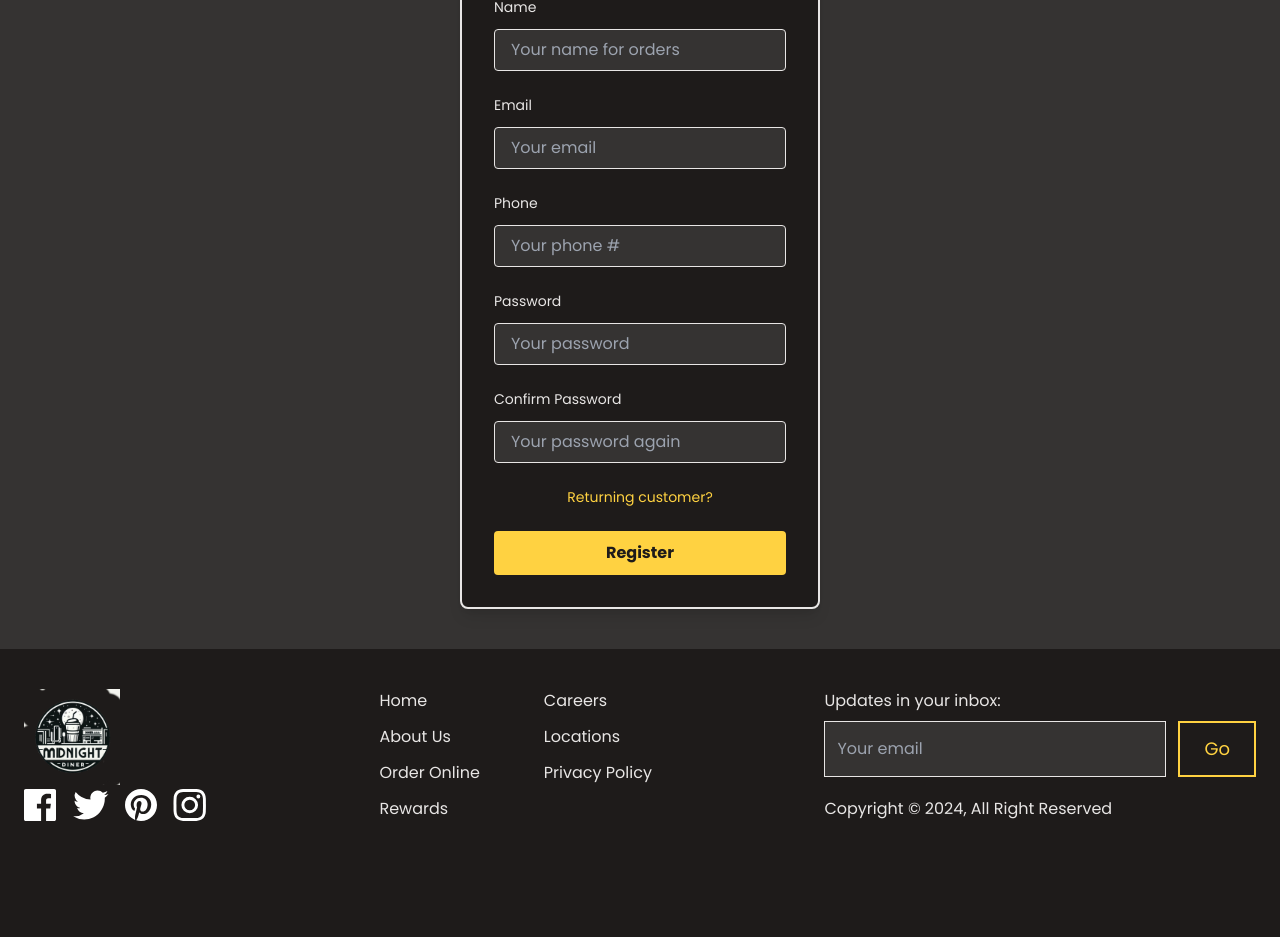
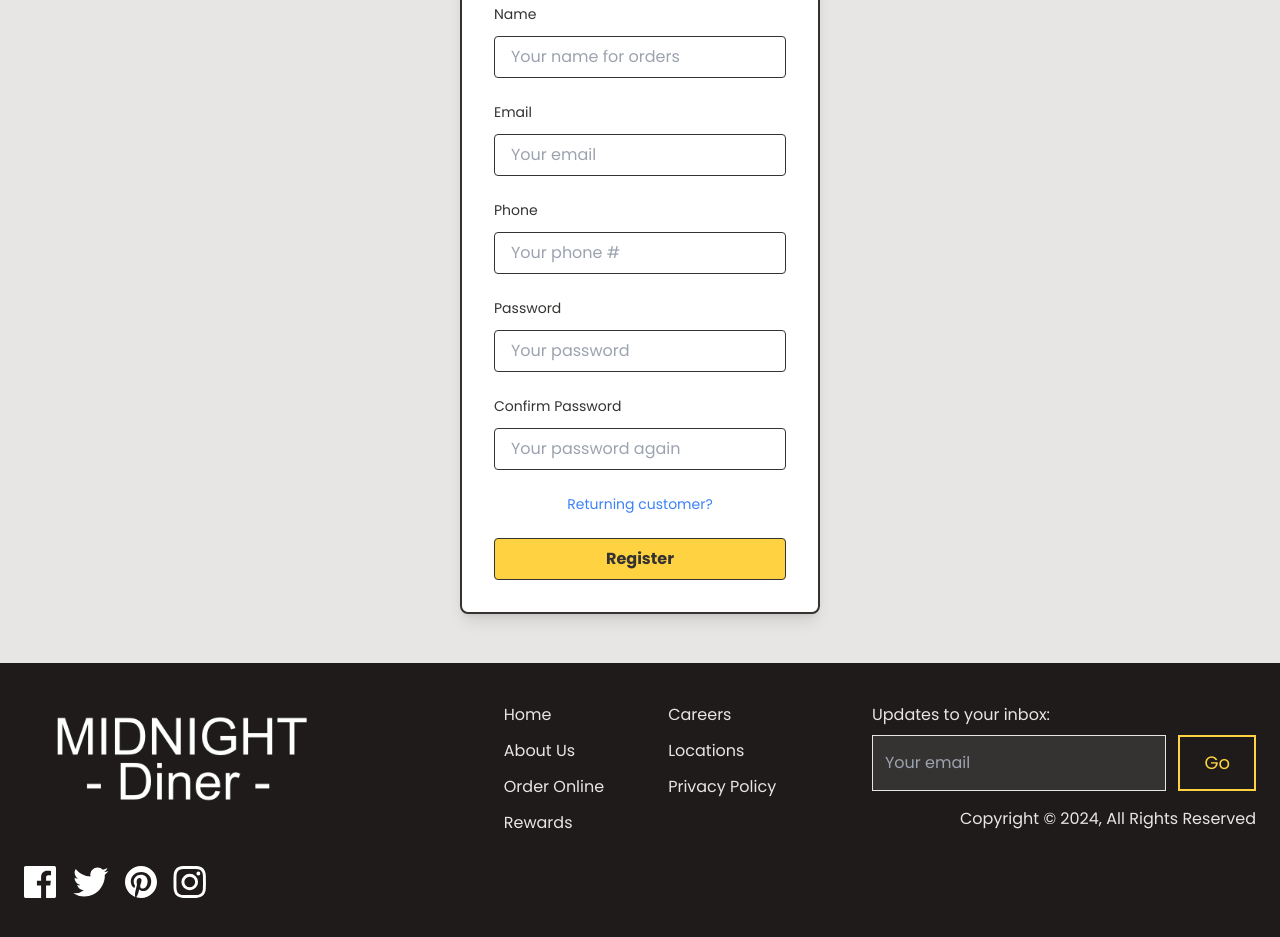
Before and after one commit to MarshallNickolauson/midnight-diner, a React (Vite) app in the folder frontend/: page /register in a window 1280 px wide. Shown: the part 237-1174 px from the top of the page. Before the commit the page ends 1098 px from the top, so only its background shows below. Built offline with nearby package versions, Linux system fonts and the light colour scheme.

Commit message:
updated styling

```diff
--- a/frontend/src/components/Footer.jsx
+++ b/frontend/src/components/Footer.jsx
@@ -1,82 +1,98 @@
-import { Link } from 'react-router-dom'
-import facebook from '../assets/img/icon-facebook.svg'
-import youtube from '../assets/img/icon-youtube.svg'
-import twitter from '../assets/img/icon-twitter.svg'
-import pinterest from '../assets/img/icon-pinterest.svg'
-import instagram from '../assets/img/icon-instagram.svg'
-import logo from '../assets/img/midnight-diner-logo.png'
-import { useState } from 'react'
+import { Link } from 'react-router-dom';
+import facebook from '../assets/img/icon-facebook.svg';
+import twitter from '../assets/img/icon-twitter.svg';
+import pinterest from '../assets/img/icon-pinterest.svg';
+import instagram from '../assets/img/icon-instagram.svg';
+import logo from '../assets/img/midnight-diner-logo-long.png';
+import { useState } from 'react';
 
 function Footer() {
-
   const footerLinks = [
     facebook,
     twitter,
     pinterest,
     instagram,
-  ]
+  ];
 
   const [email, setEmail] = useState('');
 
   const handleSubmit = (e) => {
+    e.preventDefault();
     console.log(email);
     setEmail('');
-  }
+  };
 
   return (
-    <footer className='bg-veryDarkBlue'>
-      <div className="container flex flex-col-reverse justify-between px-6 py-10 mx-auto space-y-8 md:flex-row md:space-y-0">
-        <div className="flex flex-col-reverse items-center justify-between space-y-12 md:flex-col md:space-y-0 md:items-start">
-          <div className="mx-auto my-6 text-center text-white md:hidden">
-            Copyright &copy; 2024, All Right Reserved
+    <footer className="bg-veryDarkBlue">
+      <div className="container flex flex-col justify-between px-6 py-10 mx-auto space-y-8 md:flex-row md:space-y-0">
+
+        {/* Social Media & Logo */}
+        <div className="flex flex-col items-center md:items-start md:w-1/3 space-y-6">
+          {/* Logo - hidden on smaller screens */}
+          <div className="hidden md:block mb-6">
+            <img
+              src={logo}
+              className="w-3/4 max-w-xs lg:max-w-md xl:max-w-lg"
+              alt="Logo"
+            />
           </div>
-          <div>
-            <img src={logo} className='h-24' alt="Logo" />
-          </div>
-          <div className="flex justify-center space-x-4">
+
+          {/* Social Icons */}
+          <div className="flex space-x-4">
             {footerLinks.map((link) => (
-              <Link key={link} to='/'>
-                <img src={link} className='h-8' alt="" />
+              <Link key={link} to="/">
+                <img src={link} className="h-8" alt="" />
               </Link>
             ))}
           </div>
-        </div>
-        <div className="flex justify-around space-x-16">
-          <div className="flex flex-col space-y-3 text-mainWhite">
-            <Link className='hover:underline' to='/'>Home</Link>
-            <Link className='hover:underline' to='/'>About Us</Link>
-            <Link className='hover:underline' to='/'>Order Online</Link>
-            <Link className='hover:underline' to='/'>Rewards</Link>
-          </div>
-          <div className="flex flex-col space-y-3 text-mainWhite">
-            <Link className='hover:underline' to='/'>Careers</Link>
-            <Link className='hover:underline' to='/'>Locations</Link>
-            <Link className='hover:underline' to='/'>Privacy Policy</Link>
+
+          {/* Copyright Text - visible only on smaller screens */}
+          <div className="text-center text-white mt-6 md:hidden">
+            Copyright &copy; 2024, All Rights Reserved
           </div>
         </div>
-        <div className="flex flex-col justify-between">
-          <form onSubmit={handleSubmit}>
-            <h1 className='text-mainWhite pb-2'>Updates in your inbox:</h1>
+
+        {/* Links Section */}
+        <div className="flex flex-wrap justify-center space-x-8 md:space-x-16 md:w-1/3 text-mainWhite">
+          <div className="flex flex-col space-y-3">
+            <Link className="hover:underline" to="/">Home</Link>
+            <Link className="hover:underline" to="/">About Us</Link>
+            <Link className="hover:underline" to="/">Order Online</Link>
+            <Link className="hover:underline" to="/">Rewards</Link>
+          </div>
+          <div className="flex flex-col space-y-3">
+            <Link className="hover:underline" to="/">Careers</Link>
+            <Link className="hover:underline" to="/">Locations</Link>
+            <Link className="hover:underline" to="/">Privacy Policy</Link>
+          </div>
+        </div>
+
+        {/* Subscription Form */}
+        <div className="hidden md:flex flex-col items-center md:items-end md:w-1/3">
+          <form onSubmit={handleSubmit} className="w-full max-w-sm">
+            <h1 className="text-mainWhite pb-2 text-center md:text-left">Updates to your inbox:</h1>
             <div className="flex space-x-3">
               <input
                 type="email"
                 value={email}
                 onChange={(e) => setEmail(e.target.value)}
-                className="w-full px-3 border border-mainWhite focus:outline-none focus:ring-1 focus:ring-mainWhite transition-all duration-100 ease-in-out bg-mainDarkGray text-mainWhite"
-                placeholder='Your email'
+                className="w-full px-3 border border-mainWhite bg-mainDarkGray text-mainWhite focus:outline-none focus:ring-1 focus:ring-mainWhite transition-all duration-100 ease-in-out"
+                placeholder="Your email"
                 required
               />
               <button
                 className="px-6 py-3 text-mainYellow border-2 border-mainYellow transition-all duration-300 ease-in-out hover:bg-mainYellow focus:outline-none group"
               >
-                <h1 className="text-mainYellow text-lg transition-all duration-100 ease-in-out group-hover:text-mainBlack">
+                <span className="text-mainYellow text-lg transition-all duration-100 ease-in-out group-hover:text-mainBlack">
                   Go
-                </h1>
+                </span>
               </button>
             </div>
           </form>
-          <div className="hidden text-mainWhite md:block">
-            Copyright &copy; 2024, All Right Reserved
+
+          {/* Copyright Text - hidden on smaller screens */}
+          <div className="hidden text-mainWhite md:block mt-4">
+            Copyright &copy; 2024, All Rights Reserved
           </div>
         </div>
       </div>
--- a/frontend/src/pages/LoginPage.jsx
+++ b/frontend/src/pages/LoginPage.jsx
@@ -9,7 +9,9 @@ const LoginPage = () => {
     const location = useLocation();
 
     useEffect(() => {
-        window.scrollTo({ top: 0, behavior: 'smooth' });
+        setTimeout(() => {
+            window.scrollTo({ top: 0, behavior: 'smooth' });
+        }, 10)
     }, [location]);
 
     const [email, setEmail] = useState('');
@@ -18,13 +20,20 @@ const LoginPage = () => {
     const navigate = useNavigate();
     const dispatch = useDispatch();
 
-    const [login, { isLoading }] = useLoginMutation();
+    const [login, { isLoading, isError }] = useLoginMutation();
 
     const { userInfo } = useSelector((state) => state.auth);
 
     useEffect(() => {
         if (userInfo) navigate('/');
     }, [navigate, userInfo]);
+
+    useEffect(() => {
+        if (isError) {
+            setEmail('');
+            setPassword('');
+        }
+    }, [isError]);
 
     const handleLogin = async (e) => {
         e.preventDefault();
@@ -45,6 +54,11 @@ const LoginPage = () => {
         <div className="flex justify-center items-center bg-mainWhite py-20">
             <div className="bg-white p-8 shadow-lg border-2 border-mainDarkGray w-[360px] rounded-lg">
                 <h1 className="text-mainDarkGray text-3xl mb-6 text-center font-semibold">Login</h1>
+                {isError && (
+                    <div className="text-red-500 text-sm mb-4 text-center">
+                        Email or password not found
+                    </div>
+                )}
                 <form onSubmit={handleLogin} className="space-y-6">
                     <div className="space-y-3">
                         <label htmlFor="email" className="block text-mainDarkGray text-sm">
--- a/frontend/src/pages/RegisterPage.jsx
+++ b/frontend/src/pages/RegisterPage.jsx
@@ -8,7 +8,9 @@ const RegisterPage = () => {
     const location = useLocation();
 
     useEffect(() => {
+        setTimeout(() => {
             window.scrollTo({ top: 0, behavior: 'smooth' });
+        }, 10)
     }, [location]);
 
     const [name, setName] = useState('');
@@ -31,7 +33,7 @@ const RegisterPage = () => {
         e.preventDefault();
 
         if (password !== confirmPassword) {
-            console.log('Passwords dont match');
+            console.log('Passwords don’t match');
         } else {
             try {
                 const res = await register({ name, email, phone, password }).unwrap();
@@ -44,94 +46,41 @@ const RegisterPage = () => {
     };
 
     return (
-        <div className="flex justify-center items-start py-10 bg-mainDarkGray">
-            <div className="bg-mainBlack p-8 shadow-lg border-2 border-mainWhite w-[360px] rounded-lg">
-                <h1 className="text-mainWhite text-3xl mb-6 text-center font-semibold">Make an Account</h1>
+        <div className="flex justify-center items-start py-10 min-h-screen bg-mainWhite">
+            <div className="bg-white p-8 shadow-lg border-2 border-mainDarkGray w-[360px] rounded-lg">
+                <h1 className="text-mainDarkGray text-[1.8rem] mb-6 text-center font-semibold">Make an Account</h1>
                 <form onSubmit={handleRegister} className="space-y-6">
-
-                    <div className="space-y-3">
-                        <label htmlFor="name" className="block text-mainWhite text-sm">
-                            Name
+                    {[
+                        { id: 'name', label: 'Name', type: 'text', value: name, onChange: setName, placeholder: 'Your name for orders' },
+                        { id: 'email', label: 'Email', type: 'email', value: email, onChange: setEmail, placeholder: 'Your email' },
+                        { id: 'phone', label: 'Phone', type: 'tel', value: phone, onChange: setPhone, placeholder: 'Your phone #' },
+                        { id: 'password', label: 'Password', type: 'password', value: password, onChange: setPassword, placeholder: 'Your password' },
+                        { id: 'confirmPassword', label: 'Confirm Password', type: 'password', value: confirmPassword, onChange: setConfirmPassword, placeholder: 'Your password again' }
+                    ].map((field, index) => (
+                        <div key={index} className="space-y-3">
+                            <label htmlFor={field.id} className="block text-mainDarkGray text-sm">
+                                {field.label}
                             </label>
                             <input
-                            type="text"
-                            id="name"
-                            value={name}
-                            onChange={(e) => setName(e.target.value)}
-                            className="w-full px-4 py-2 border border-mainWhite focus:outline-none focus:ring-2 focus:ring-mainYellow bg-mainDarkGray text-mainWhite rounded transition duration-150"
+                                type={field.type}
+                                id={field.id}
+                                value={field.value}
+                                onChange={(e) => field.onChange(e.target.value)}
+                                className="w-full px-4 py-2 border border-mainDarkGray focus:outline-none focus:border-blue-500 bg-white text-mainDarkGray rounded transition duration-200"
                                 required
-                            placeholder="Your name for orders"
+                                placeholder={field.placeholder}
                             />
                         </div>
+                    ))}
 
-                    <div className="space-y-3">
-                        <label htmlFor="email" className="block text-mainWhite text-sm">
-                            Email
-                        </label>
-                        <input
-                            type="email"
-                            id="email"
-                            value={email}
-                            onChange={(e) => setEmail(e.target.value)}
-                            className="w-full px-4 py-2 border border-mainWhite focus:outline-none focus:ring-2 focus:ring-mainYellow bg-mainDarkGray text-mainWhite rounded transition duration-150"
-                            required
-                            placeholder="Your email"
-                        />
-                    </div>
-
-                    <div className="space-y-3">
-                        <label htmlFor="phone" className="block text-mainWhite text-sm">
-                            Phone
-                        </label>
-                        <input
-                            type="phone"
-                            id="phone"
-                            value={phone}
-                            onChange={(e) => setPhone(e.target.value)}
-                            className="w-full px-4 py-2 border border-mainWhite focus:outline-none focus:ring-2 focus:ring-mainYellow bg-mainDarkGray text-mainWhite rounded transition duration-150"
-                            required
-                            placeholder="Your phone #"
-                        />
-                    </div>
-
-                    <div className="space-y-3">
-                        <label htmlFor="password" className="block text-mainWhite text-sm">
-                            Password
-                        </label>
-                        <input
-                            type="password"
-                            id="password"
-                            value={password}
-                            onChange={(e) => setPassword(e.target.value)}
-                            className="w-full px-4 py-2 border border-mainWhite focus:outline-none focus:ring-2 focus:ring-mainYellow bg-mainDarkGray text-mainWhite rounded transition duration-150"
-                            required
-                            placeholder="Your password"
-                        />
-                    </div>
-
-                    <div className="space-y-3">
-                        <label htmlFor="confirmPassword" className="block text-mainWhite text-sm">
-                            Confirm Password
-                        </label>
-                        <input
-                            type="password"
-                            id="confirmPassword"
-                            value={confirmPassword}
-                            onChange={(e) => setConfirmPassword(e.target.value)}
-                            className="w-full px-4 py-2 border border-mainWhite focus:outline-none focus:ring-2 focus:ring-mainYellow bg-mainDarkGray text-mainWhite rounded transition duration-150"
-                            required
-                            placeholder="Your password again"
-                        />
-                    </div>
-
-                    <div onClick={() => navigate('/login')} className="text-mainYellow text-sm cursor-pointer text-center hover:underline">
+                    <div onClick={() => navigate('/login')} className="text-blue-500 text-sm cursor-pointer text-center hover:underline">
                         <p>Returning customer?</p>
                     </div>
 
                     <div className="flex justify-center mt-6">
                         <button
                             type="submit"
-                            className="bg-mainYellow w-full border-2 border-transparent hover:border-mainWhite text-mainBlack font-semibold py-2 rounded transition duration-200 hover:bg-mainBlack hover:text-mainYellow"
+                            className="bg-mainYellow w-full border border-mainDarkGray text-mainDarkGray font-semibold py-2 rounded transition duration-200 hover:bg-mainDarkGray hover:text-darkYellow"
                         >
                             Register
                         </button>
```
Also changed, not shown: frontend/src/pages/CartPage.jsx (+55 -19 lines), frontend/src/pages/MenuPage.jsx (+1 -11 lines), frontend/src/pages/MyAccountPage.jsx (+27 -2 lines), frontend/src/assets/img/midnight-diner-logo-long.png (added), frontend/src/assets/img/midnight-diner-logo.png. Lines whose indentation alone changed are shown as unchanged.
